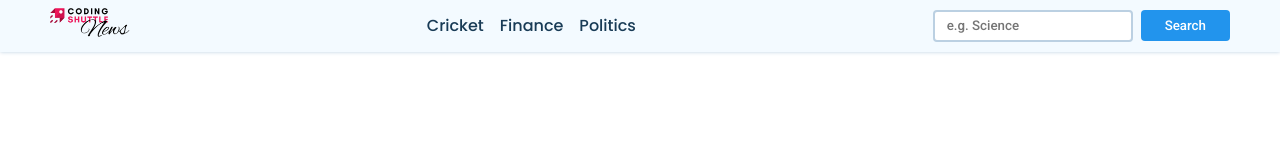
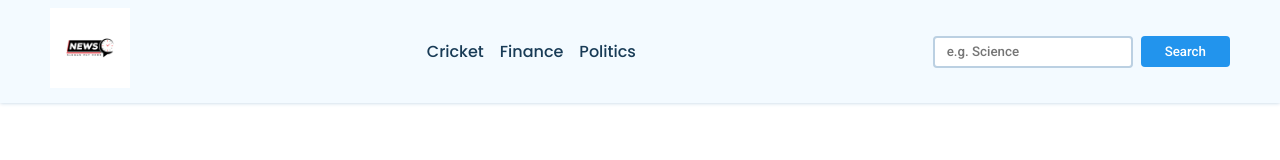
Before and after one commit to ayushgurjar/News-site, a plain HTML site: page index.html in a window 1280 px wide. Drawn offline with Linux system fonts and the light colour scheme; no server answers.

Commit message:
first commit

```diff
--- a/index.html
+++ b/index.html
@@ -12,7 +12,7 @@
     <nav>
         <div class="main-nav container flex">
             <a href="#" onclick="reload()" class="company-logo">
-                <img src="./assests/vk.png" alt="companylogo">
+                <img src="./assests/RS.jpg" alt="companylogo">
             </a>
             <div class="nav-links">
                 <ul class="flex">
```
Also changed, not shown: assests/RS.jpg (added).
